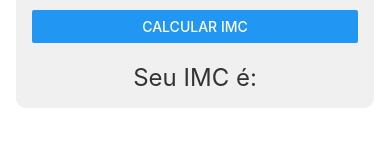
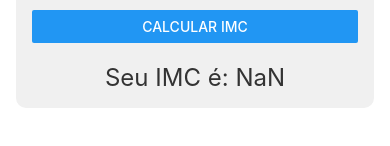
Before and after one commit to ArthurDombroski/CalculadoraIMC-PAM, a React Native app: screen / in a window 390 px wide. Both pictures are taken after typing "Sample", "Sample" into the empty fields and a click on the button "CALCULAR IMC". Shown: the part 432-578 px from the top of the page. Built offline with nearby package versions, Linux system fonts and the light colour scheme.

Commit message:
resolução bug result

```diff
--- a/src/components/Result.js
+++ b/src/components/Result.js
@@ -1,9 +1,11 @@
 import React from 'react';
-import{ Text, StyleSheet} from 'react-native';
+import { Text, StyleSheet } from 'react-native';
 
-const Result = ({imc}) => {
+const Result = ({ imc }) => {
   return (
-        <Text style={styles.result}>Seu IMC é:</Text>
+    <Text style={styles.result}>
+      Seu IMC é: {imc}
+    </Text>
   );
 };
 
```
Lines whose indentation alone changed are shown as unchanged.
